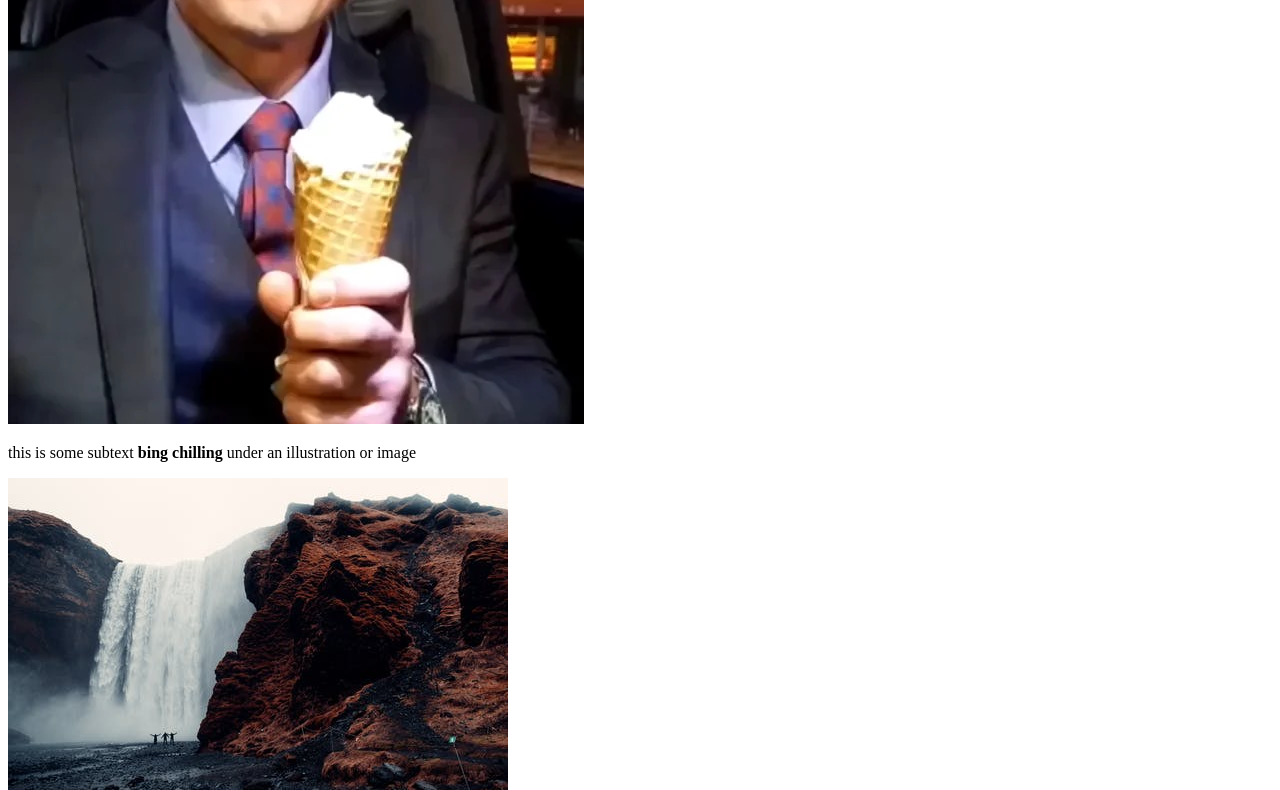
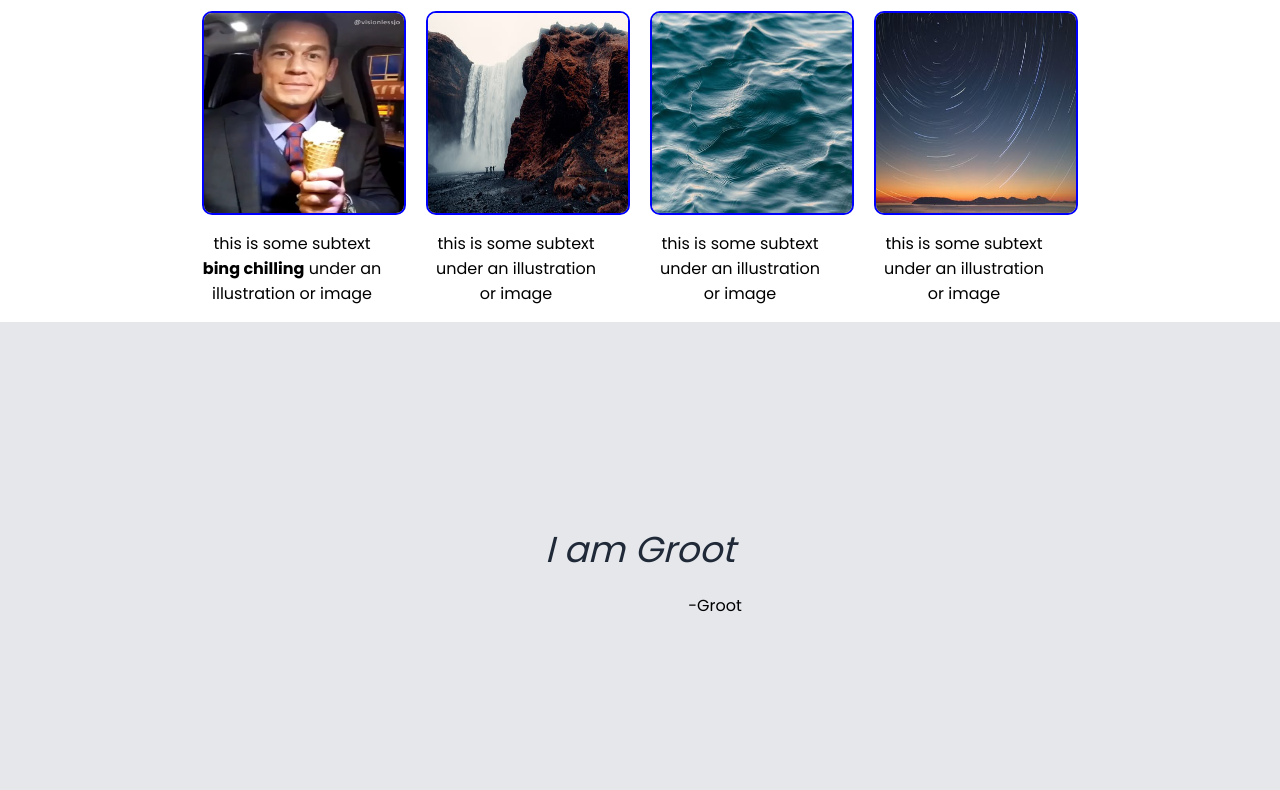
Before and after one commit to om-894/odin-landing-page, a plain HTML site: page index.html in a window 1280 px wide. Shown: the part 613-1403 px from the top of the page. Drawn offline with Linux system fonts and the light colour scheme.

Commit message:
reverted font

```diff
--- a/index.html
+++ b/index.html
@@ -2,7 +2,7 @@
 <!DOCTYPE html>
 <html>
     <head>
-        <link href="https://fonts.googleapis.com/css2?family=Poppins:wght@400;700&display=swap" rel="stylesheet">
+        <link rel="stylesheet" href="styles.css"/>
         <title>Odin Landing Page</title>
         <meta charset="utf-8">
     </head>
```
